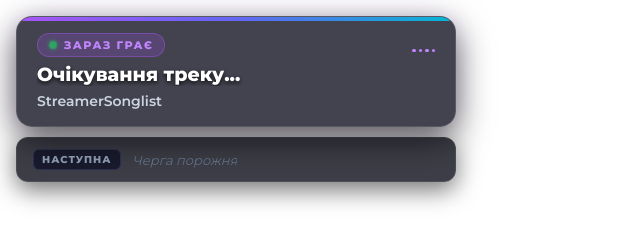
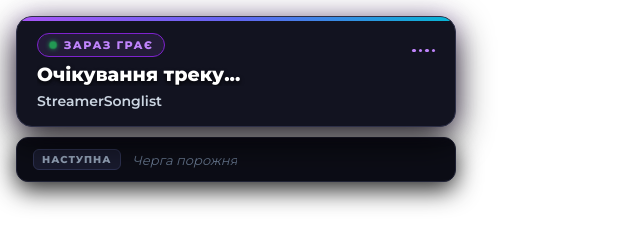
Before and after one commit to Woodborn1/songlist-overlay, a website: page public/index.html in a window 1280 px wide. Shown: the whole page, without its empty margins (0-640 px from the left). Drawn offline with Linux system fonts and the light colour scheme; no server answers.

Commit message:
Force solid dark background styles with important flags

```diff
--- a/public/index.html
+++ b/public/index.html
@@ -33,14 +33,14 @@
       animation: fadeIn 0.5s ease-out;
     }
 
-    /* Main Now Playing Card - 80% Opacity */
+    /* Main Now Playing Card - Solid Dark Theme */
     .card-now-playing {
       position: relative;
-      background: rgba(20, 21, 36, 0.80);
+      background-color: #121320 !important;
       border-radius: 16px;
       padding: 16px 20px;
-      border: 1.5px solid rgba(255, 255, 255, 0.12);
-      box-shadow: 0 12px 35px rgba(0, 0, 0, 0.65), 0 0 20px rgba(168, 85, 247, 0.15);
+      border: 1.5px solid #2e3048;
+      box-shadow: 0 12px 35px rgba(0, 0, 0, 0.9), 0 0 20px rgba(168, 85, 247, 0.25);
       display: flex;
       flex-direction: column;
       gap: 6px;
@@ -72,10 +72,10 @@
       text-transform: uppercase;
       letter-spacing: 1.5px;
       color: #c084fc;
-      background: rgba(168, 85, 247, 0.2);
+      background-color: #231c38 !important;
       padding: 4px 11px;
       border-radius: 20px;
-      border: 1px solid rgba(168, 85, 247, 0.4);
+      border: 1px solid #7e22ce;
     }
 
     .live-dot {
@@ -113,7 +113,7 @@
       white-space: nowrap;
       overflow: hidden;
       text-overflow: ellipsis;
-      text-shadow: 0 2px 4px rgba(0, 0, 0, 0.8);
+      text-shadow: 0 2px 4px rgba(0, 0, 0, 0.9);
       transition: opacity 0.25s ease;
     }
 
@@ -127,13 +127,13 @@
       transition: opacity 0.25s ease;
     }
 
-    /* Next Up Card - 80% Opacity */
+    /* Next Up Card - Solid Dark Theme */
     .card-next {
-      background: rgba(13, 14, 25, 0.80);
+      background-color: #0c0d16 !important;
       border-radius: 12px;
       padding: 11px 16px;
-      border: 1.5px solid rgba(255, 255, 255, 0.08);
-      box-shadow: 0 8px 24px rgba(0, 0, 0, 0.55);
+      border: 1.5px solid #202235;
+      box-shadow: 0 8px 24px rgba(0, 0, 0, 0.85);
       display: flex;
       align-items: center;
       gap: 12px;
```
